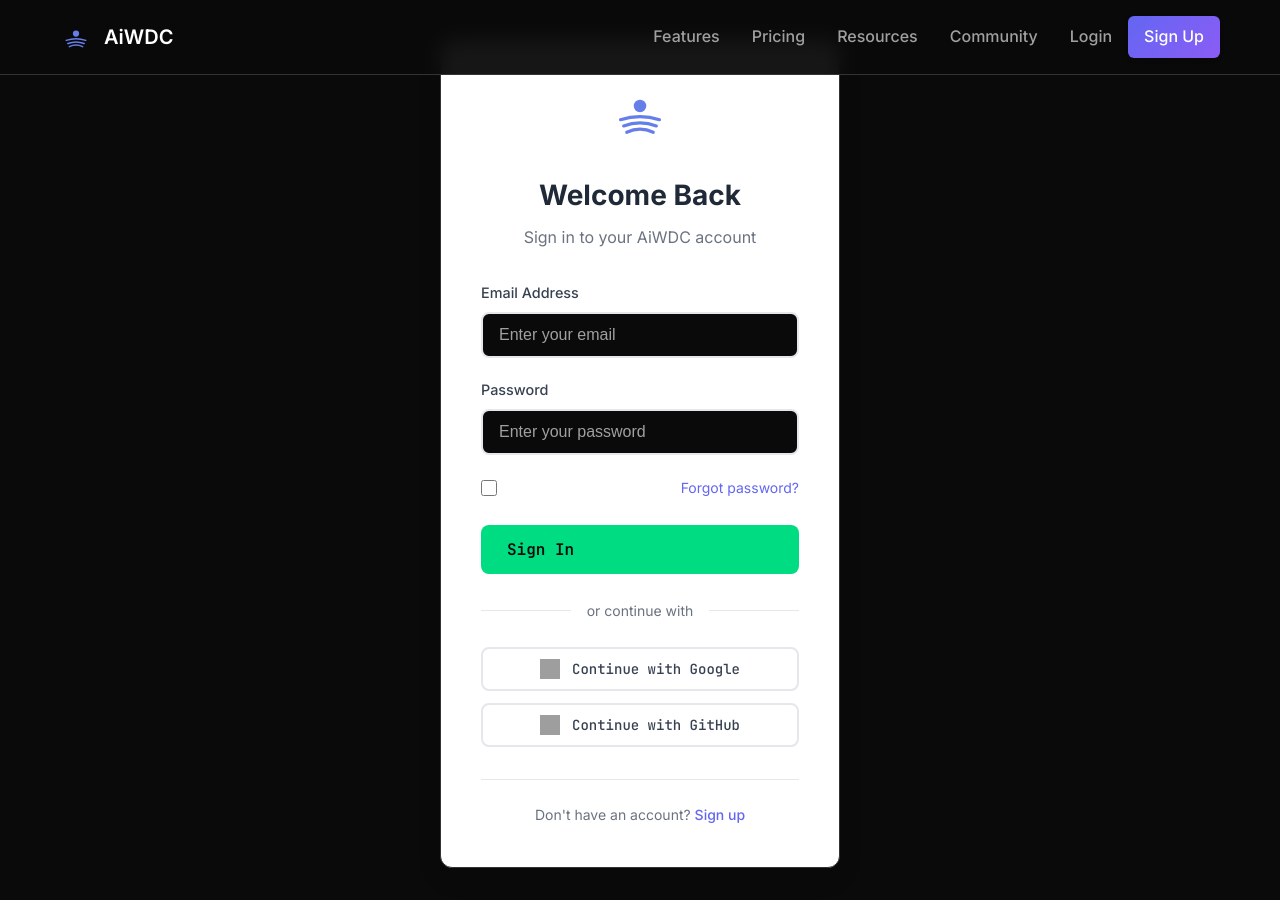
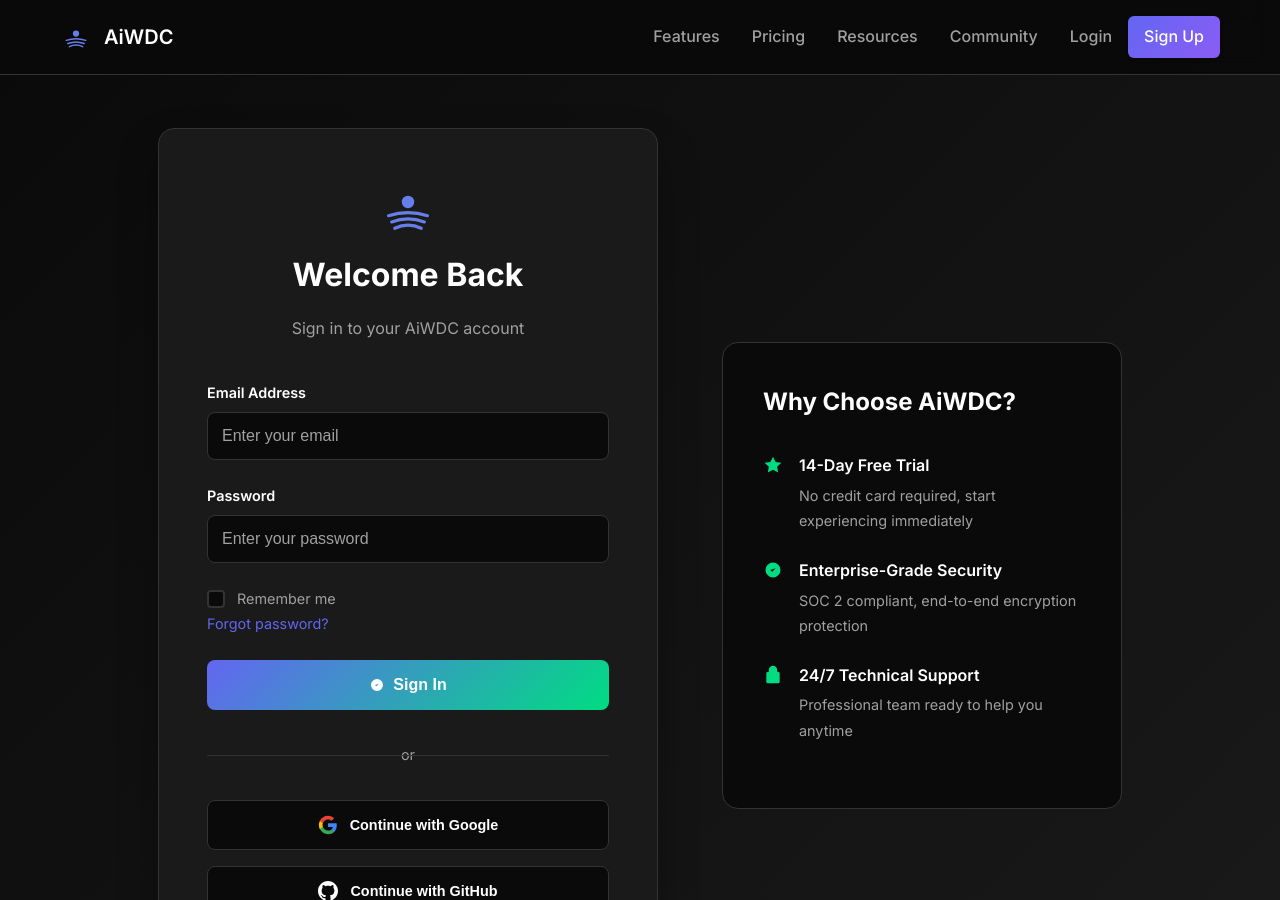
Before and after one commit to imleoo/aiwdc, a Jekyll site: the page built from login.html, in a window 1280 px wide and 900 px high. Built offline with Jekyll 4.4.1, drawn with Linux system fonts in a browser that asks for light colours; comment, search, counter and statistics services are not loaded; grey boxes are pictures that could not be loaded.

Commit message:
Update login page to match website design system
- Removed inline white background styles
- Applied consistent dark theme design system
- Added auth-section layout matching register page
- Included benefits section with key features
- Used site-specific CSS variables and components
- Maintained responsive design patterns

🤖 Generated with [Claude Code](https://claude.ai/code)

Co-Authored-By: Claude <noreply@anthropic.com>

```diff
--- a/login.html
+++ b/login.html
@@ -4,10 +4,13 @@ title: Login - AiWDC
 description: Login to your AiWDC account to access your AI content automation dashboard.
 ---
 
+<!-- Login Section -->
+<section class="auth-section">
+    <div class="container">
         <div class="auth-container">
             <div class="auth-card">
                 <div class="auth-header">
-            <img src="/assets/images/logo.svg" alt="AiWDC Logo" width="64" height="64">
+                    <img src="{{ '/assets/images/logo.svg' | relative_url }}" alt="AiWDC Logo" width="64" height="64">
                     <h1>Welcome Back</h1>
                     <p>Sign in to your AiWDC account</p>
                 </div>
@@ -24,223 +27,82 @@ description: Login to your AiWDC account to access your AI content automation da
                     </div>
 
                     <div class="form-options">
-                <label class="checkbox">
-                    <input type="checkbox" name="remember">
-                    <span>Remember me</span>
+                        <label class="checkbox-container">
+                            <input type="checkbox" id="remember" name="remember">
+                            <span class="checkmark"></span>
+                            Remember me
                         </label>
-                <a href="#" class="forgot-password">Forgot password?</a>
+                        <a href="#" class="forgot-link">Forgot password?</a>
                     </div>
 
-            <button type="submit" class="btn btn-primary btn-block">Sign In</button>
+                    <button type="submit" class="auth-submit-btn">
+                        <svg width="16" height="16" viewBox="0 0 24 24" fill="currentColor">
+                            <path d="M9 12l2 2 4-4m6 2a9 9 0 11-18 0 9 9 0 0118 0z"/>
+                        </svg>
+                        Sign In
+                    </button>
+                </form>
 
-            <div class="divider">
-                <span>or continue with</span>
+                <div class="auth-divider">
+                    <span>or</span>
                 </div>
 
                 <div class="social-login">
-                <button type="button" class="btn btn-google">
-                    <img src="https://cdn-icons-png.flaticon.com/512/281/281764.png" alt="Google">
+                    <button class="social-btn google-btn">
+                        <svg width="20" height="20" viewBox="0 0 24 24">
+                            <path fill="#4285F4" d="M22.56 12.25c0-.78-.07-1.53-.2-2.25H12v4.26h5.92c-.26 1.37-1.04 2.53-2.21 3.31v2.77h3.57c2.08-1.92 3.28-4.74 3.28-8.09z"/>
+                            <path fill="#34A853" d="M12 23c2.97 0 5.46-.98 7.28-2.66l-3.57-2.77c-.98.66-2.23 1.06-3.71 1.06-2.86 0-5.29-1.93-6.16-4.53H2.18v2.84C3.99 20.53 7.7 23 12 23z"/>
+                            <path fill="#FBBC05" d="M5.84 14.09c-.22-.66-.35-1.36-.35-2.09s.13-1.43.35-2.09V7.07H2.18C1.43 8.55 1 10.22 1 12s.43 3.45 1.18 4.93l2.85-2.22.81-.62z"/>
+                            <path fill="#EA4335" d="M12 5.38c1.62 0 3.06.56 4.21 1.64l3.15-3.15C17.45 2.09 14.97 1 12 1 7.7 1 3.99 3.47 2.18 7.07l3.66 2.84c.87-2.6 3.3-4.53 6.16-4.53z"/>
+                        </svg>
                         Continue with Google
                     </button>
-                <button type="button" class="btn btn-github">
-                    <img src="https://cdn-icons-png.flaticon.com/512/733/733609.png" alt="GitHub">
+
+                    <button class="social-btn github-btn">
+                        <svg width="20" height="20" viewBox="0 0 24 24" fill="currentColor">
+                            <path d="M12 0c-6.626 0-12 5.373-12 12 0 5.302 3.438 9.8 8.207 11.387.599.111.793-.261.793-.577v-2.234c-3.338.726-4.033-1.416-4.033-1.416-.546-1.387-1.333-1.756-1.333-1.756-1.089-.745.083-.729.083-.729 1.205.084 1.839 1.237 1.839 1.237 1.07 1.834 2.807 1.304 3.492.997.107-.775.418-1.305.762-1.604-2.665-.305-5.467-1.334-5.467-5.931 0-1.311.469-2.381 1.236-3.221-.124-.303-.535-1.524.117-3.176 0 0 1.008-.322 3.301 1.23.957-.266 1.983-.399 3.003-.404 1.02.005 2.047.138 3.006.404 2.291-1.552 3.297-1.23 3.297-1.23.653 1.653.242 2.874.118 3.176.77.84 1.235 1.911 1.235 3.221 0 4.609-2.807 5.624-5.479 5.921.43.372.823 1.102.823 2.222v3.293c0 .319.192.694.801.576 4.765-1.589 8.199-6.086 8.199-11.386 0-6.627-5.373-12-12-12z"/>
+                        </svg>
                         Continue with GitHub
                     </button>
                 </div>
-        </form>
 
                 <div class="auth-footer">
                     <p>Don't have an account? <a href="{{ '/register/' | relative_url }}">Sign up</a></p>
                 </div>
             </div>
+
+            <div class="auth-benefits">
+                <h3>Why Choose AiWDC?</h3>
+                <ul class="benefits-list">
+                    <li>
+                        <svg width="20" height="20" viewBox="0 0 24 24" fill="currentColor">
+                            <path d="M12 2l3.09 6.26L22 9.27l-5 4.87 1.18 6.88L12 17.77l-6.18 3.25L7 14.14 2 9.27l6.91-1.01L12 2z"/>
+                        </svg>
+                        <div>
+                            <strong>14-Day Free Trial</strong>
+                            <span>No credit card required, start experiencing immediately</span>
                         </div>
-
-<style>
-.auth-container {
-    min-height: calc(100vh - 200px);
-    display: flex;
-    align-items: center;
-    justify-content: center;
-    padding: 40px 20px;
-}
-
-.auth-card {
-    background: white;
-    border-radius: 12px;
-    box-shadow: 0 10px 25px rgba(0, 0, 0, 0.1);
-    padding: 40px;
-    width: 100%;
-    max-width: 400px;
-}
-
-.auth-header {
-    text-align: center;
-    margin-bottom: 30px;
-}
-
-.auth-header img {
-    margin-bottom: 20px;
-}
-
-.auth-header h1 {
-    font-size: 28px;
-    font-weight: 700;
-    color: #1f2937;
-    margin-bottom: 8px;
-}
-
-.auth-header p {
-    color: #6b7280;
-    font-size: 16px;
-}
-
-.form-group {
-    margin-bottom: 20px;
-}
-
-.form-group label {
-    display: block;
-    margin-bottom: 8px;
-    font-weight: 500;
-    color: #374151;
-}
-
-.form-group input {
-    width: 100%;
-    padding: 12px 16px;
-    border: 2px solid #e5e7eb;
-    border-radius: 8px;
-    font-size: 16px;
-    transition: border-color 0.2s;
-}
-
-.form-group input:focus {
-    outline: none;
-    border-color: #6366f1;
-}
-
-.form-options {
-    display: flex;
-    justify-content: space-between;
-    align-items: center;
-    margin-bottom: 24px;
-}
-
-.checkbox {
-    display: flex;
-    align-items: center;
-    gap: 8px;
-}
-
-.checkbox input[type="checkbox"] {
-    width: 16px;
-    height: 16px;
-    accent-color: #6366f1;
-}
-
-.forgot-password {
-    color: #6366f1;
-    text-decoration: none;
-    font-size: 14px;
-}
-
-.forgot-password:hover {
-    text-decoration: underline;
-}
-
-.btn-block {
-    width: 100%;
-    padding: 12px 24px;
-    font-size: 16px;
-    font-weight: 600;
-}
-
-.divider {
-    text-align: center;
-    margin: 24px 0;
-    position: relative;
-}
-
-.divider::before {
-    content: '';
-    position: absolute;
-    top: 50%;
-    left: 0;
-    right: 0;
-    height: 1px;
-    background: #e5e7eb;
-}
-
-.divider span {
-    background: white;
-    padding: 0 16px;
-    color: #6b7280;
-    font-size: 14px;
-    position: relative;
-}
-
-.social-login {
-    display: flex;
-    flex-direction: column;
-    gap: 12px;
-    margin-bottom: 24px;
-}
-
-.btn-google, .btn-github {
-    display: flex;
-    align-items: center;
-    justify-content: center;
-    gap: 12px;
-    padding: 10px 16px;
-    border: 2px solid #e5e7eb;
-    background: white;
-    border-radius: 8px;
-    font-size: 14px;
-    font-weight: 500;
-    color: #374151;
-    cursor: pointer;
-    transition: all 0.2s;
-}
-
-.btn-google:hover, .btn-github:hover {
-    border-color: #d1d5db;
-    background: #f9fafb;
-}
-
-.btn-google img, .btn-github img {
-    width: 20px;
-    height: 20px;
-}
-
-.auth-footer {
-    text-align: center;
-    margin-top: 24px;
-    padding-top: 24px;
-    border-top: 1px solid #e5e7eb;
-}
-
-.auth-footer p {
-    color: #6b7280;
-    font-size: 14px;
-}
-
-.auth-footer a {
-    color: #6366f1;
-    text-decoration: none;
-    font-weight: 500;
-}
-
-.auth-footer a:hover {
-    text-decoration: underline;
-}
-
-@media (max-width: 480px) {
-    .auth-card {
-        padding: 30px 20px;
-    }
-
-    .social-login {
-        flex-direction: column;
-    }
-}
-</style>
+                    </li>
+                    <li>
+                        <svg width="20" height="20" viewBox="0 0 24 24" fill="currentColor">
+                            <path d="M9 12l2 2 4-4m6 2a9 9 0 11-18 0 9 9 0 0118 0z"/>
+                        </svg>
+                        <div>
+                            <strong>Enterprise-Grade Security</strong>
+                            <span>SOC 2 compliant, end-to-end encryption protection</span>
+                        </div>
+                    </li>
+                    <li>
+                        <svg width="20" height="20" viewBox="0 0 24 24" fill="currentColor">
+                            <path d="M18 8h-1V6c0-2.76-2.24-5-5-5S7 3.24 7 6v2H6c-1.1 0-2 .9-2 2v10c0 1.1.9 2 2 2h12c1.1 0 2-.9 2-2V10c0-1.1-.9-2-2-2z"/>
+                        </svg>
+                        <div>
+                            <strong>24/7 Technical Support</strong>
+                            <span>Professional team ready to help you anytime</span>
+                        </div>
+                    </li>
+                </ul>
+            </div>
+        </div>
+    </div>
+</section>
```
Lines whose indentation alone changed are shown as unchanged.
